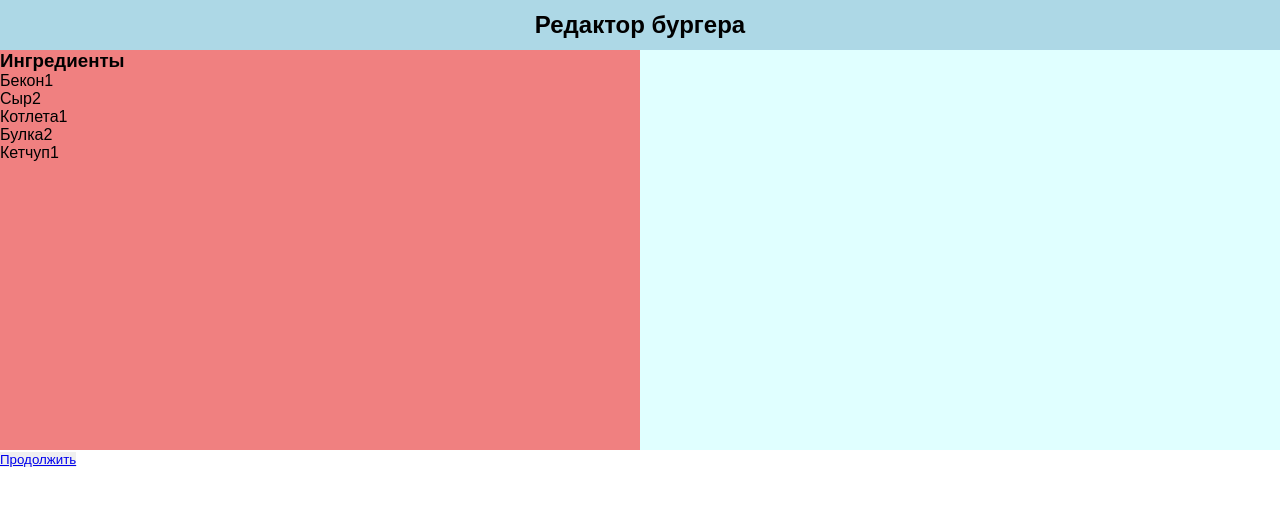
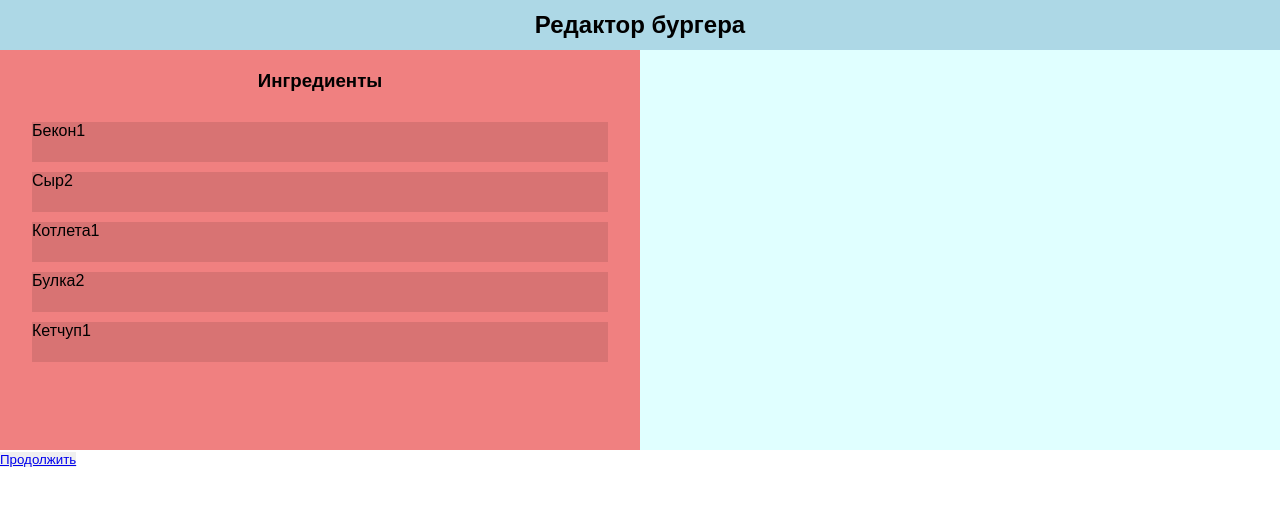
Before and after one commit to reactb0y1/codempire, a React (Create React App) app: page /edit in a window 1280 px wide. Shown: the top 506 px of the page. Built offline with nearby package versions, Linux system fonts and the light colour scheme.

Commit message:
stl Edit Базовые стили для блока с ингредиентами

```diff
--- a/src/Edit/Edit.css
+++ b/src/Edit/Edit.css
@@ -19,7 +19,25 @@
 }
 
 .ingredientsContainer {
+    display: flex;
+    flex-direction: column;
+    align-items: center;
     background-color: lightcoral;
+}
+
+.ingredientsHead {
+    margin-top: 20px;
+}
+
+.ingredient {
+    margin: 10px 0;
+    background-color: rgba(0,0,0,0.1);
+    height: 40px;
+}
+
+.ingredients {
+    width: 90%;
+    margin-top: 20px;
 }
 
 .EditPhotoContainer {
```
